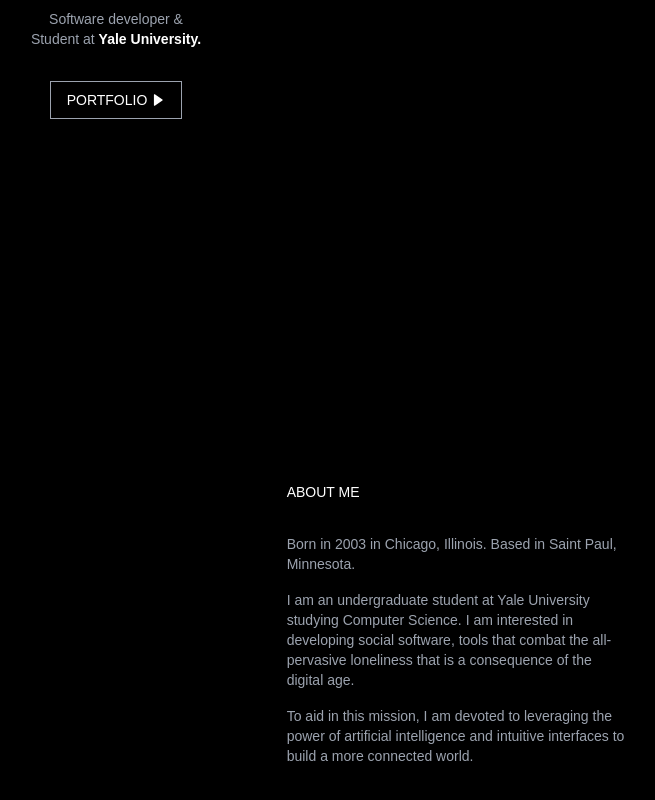
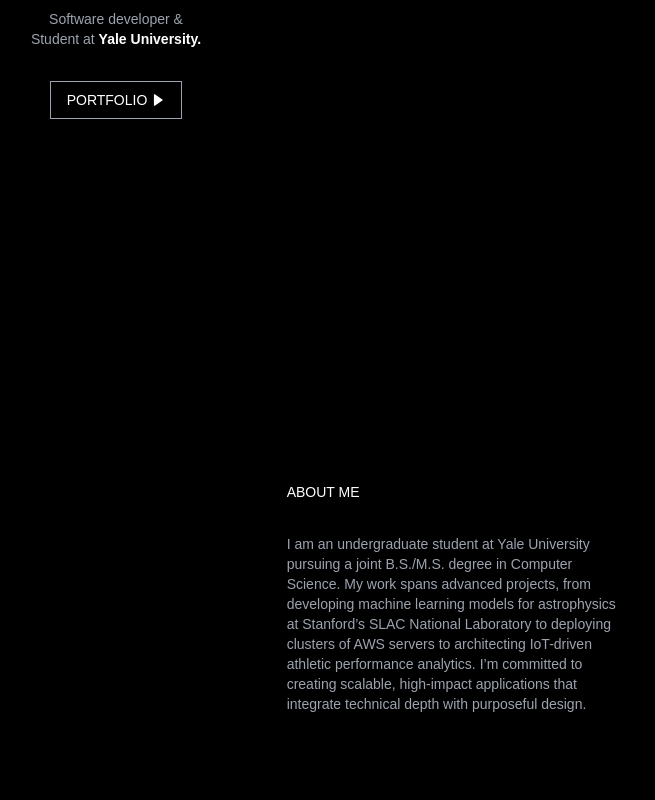
Before and after one commit to ericwang07/my_portfolio, a React (Create React App) app: page / in a window 1280 px wide. Shown: the part 366-1166 px from the top of the page, without its empty margins (524-1179 px from the left). Built offline with nearby package versions, Linux system fonts and the light colour scheme; the HTML template or start-up script is replaced by a standard one.

Commit message:
fixed bug

```diff
--- a/src/components/About.jsx
+++ b/src/components/About.jsx
@@ -10,13 +10,7 @@ const About = () => {
           ABOUT ME
         </div>
         <div className='font-2xl text-sm pb-4 md:w-1/3 w-2/3 ml-auto mr-0 text-gray-400 flex'>
-              Born in 2003 in Chicago, Illinois. Based in Saint Paul, Minnesota.
-            </div>
-            <div className='font-2xl text-sm pb-4 md:w-1/3 w-2/3 ml-auto mr-0 text-gray-400 flex'>
-              I am an undergraduate student at Yale University studying Computer Science. I am interested in developing social software, tools that combat the all-pervasive loneliness that is a consequence of the digital age.
-            </div>
-            <div className='font-2xl text-sm pb-4 md:w-1/3 w-2/3 ml-auto mr-0 text-gray-400 flex'>
-              To aid in this mission, I am devoted to leveraging the power of artificial intelligence and intuitive interfaces to build a more connected world.
+          I am an undergraduate student at Yale University pursuing a joint B.S./M.S. degree in Computer Science. My work spans advanced projects, from developing machine learning models for astrophysics at Stanford’s SLAC National Laboratory to deploying clusters of AWS servers to architecting IoT-driven athletic performance analytics. I’m committed to creating scalable, high-impact applications that integrate technical depth with purposeful design.
         </div>
       </div>
     </div>
--- a/src/components/Home.jsx
+++ b/src/components/Home.jsx
@@ -1,6 +1,5 @@
 import React from 'react';
 import { BiSolidRightArrow } from 'react-icons/bi';
-import ProfilePicture from '../assets/wave.svg';
 import { Link } from 'react-scroll';
 
 const Home = () => {
```
Lines whose indentation alone changed are shown as unchanged.
